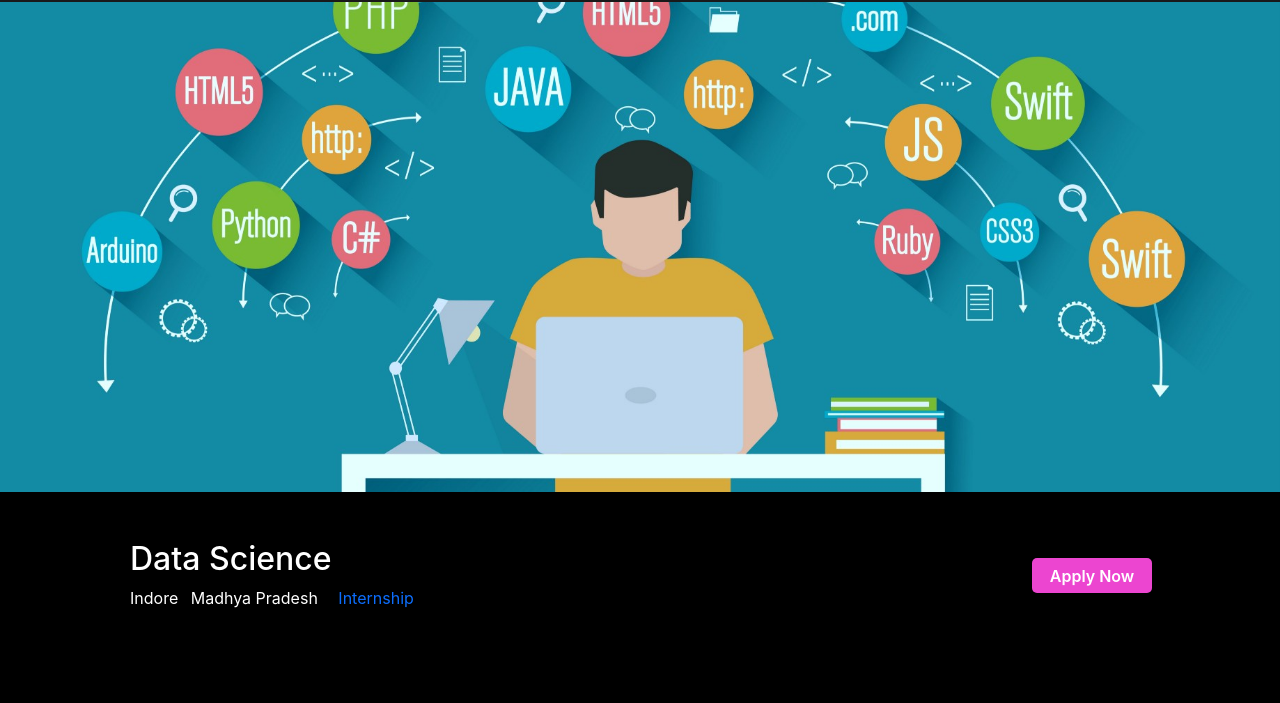
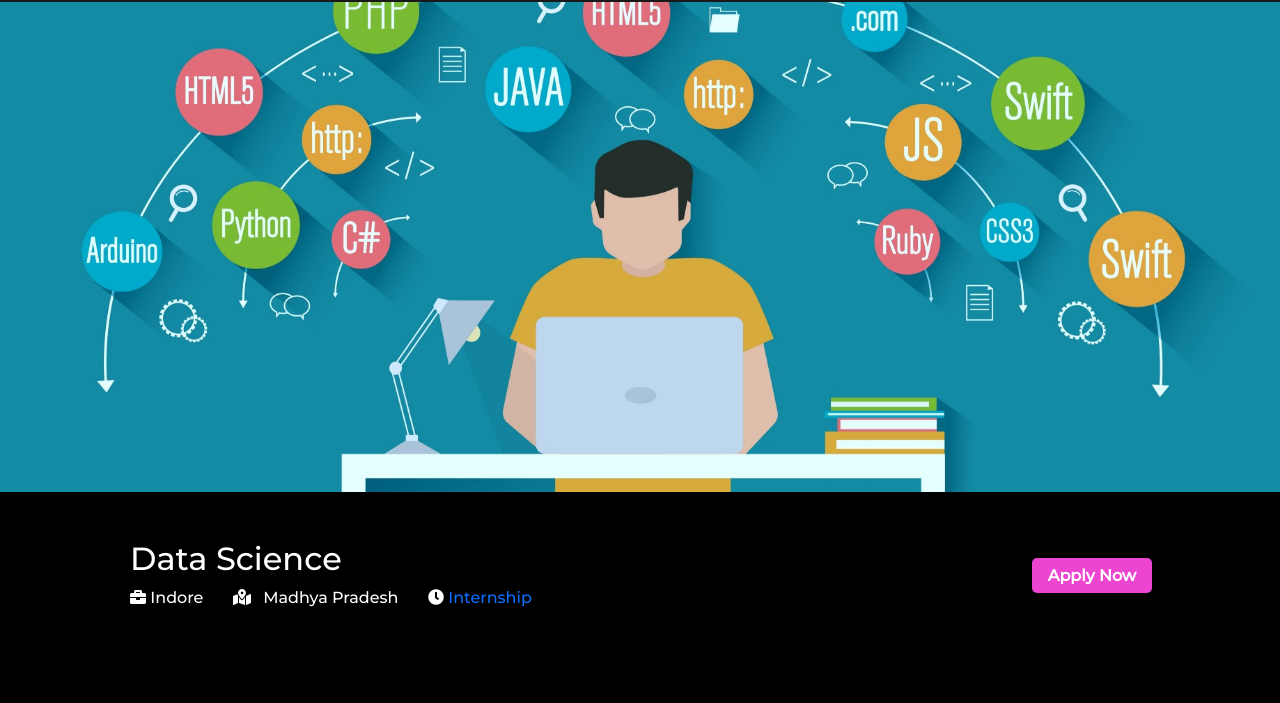
Before and after one commit to nidhinsankar/techsnap_jobs_static, a plain HTML site: page seointern.html in a window 1280 px wide. Shown: the part 68-771 px from the top of the page. Drawn offline with nearby package versions, Linux system fonts and the light colour scheme.

Commit message:
font changes

```diff
--- a/seointern.html
+++ b/seointern.html
@@ -4,6 +4,9 @@
     <meta charset="UTF-8" />
     <meta http-equiv="X-UA-Compatible" content="IE=edge" />
     <meta name="viewport" content="width=device-width, initial-scale=1.0" />
+    <link rel="preconnect" href="https://fonts.googleapis.com">
+    <link rel="preconnect" href="https://fonts.gstatic.com" crossorigin>
+    <link href="https://fonts.googleapis.com/css2?family=Montserrat:wght@200;500&display=swap" rel="stylesheet">
     <link rel="stylesheet" href="https://cdnjs.cloudflare.com/ajax/libs/font-awesome/5.15.4/css/all.min.css" integrity="sha512-1ycn6IcaQQ40/MKBW2W4Rhis/DbILU74C1vSrLJxCq57o941Ym01SwNsOMqvEBFlcgUa6xLiPY/NS5R+E6ztJQ==" crossorigin="anonymous" referrerpolicy="no-referrer" />
     <link
       href="https://cdn.jsdelivr.net/npm/bootstrap@5.0.2/dist/css/bootstrap.min.css"
@@ -74,10 +77,18 @@
                   <div>
                     <h2>Data Science</h2>
                     <div>
-                      <span class="ml-0 mr-2 mb-2"><span class="icon-briefcase mr-2"></span>Indore</span>
-                      <span class="m-2"><span class="icon-room mr-2"></span>Madhya Pradesh</span>
-                      <span class="m-2"><span class="icon-clock-o mr-2"></span><span class="text-primary">Internship
-                          </span></span>
+                      <span class="ml-0 mr-2 mb-2">
+                        <i class="fa fa-briefcase"></i>
+                      </span>Indore</span>
+                      &nbsp; &nbsp;
+                      <span class="m-2">
+                        <i class="fa fa-map-marked-alt"></i>
+                      </span>Madhya Pradesh</span>
+                      &nbsp; &nbsp;
+                      <span class="m-2">
+                        <i class="fa fa-clock"></i>
+                        <span class="text-primary">Internship
+                      </span></span>
                     </div>
                   </div>
                 </div>
--- a/style.css
+++ b/style.css
@@ -15,8 +15,7 @@ html {
   scroll-behavior: smooth;
 }
 body {
-  font-family: -apple-system, BlinkMacSystemFont, "Segoe UI", Roboto, Oxygen,
-    Ubuntu, Cantarell, "Open Sans", "Helvetica Neue", sans-serif;
+  font-family: "Montserrat", sans-serif;
 }
 @media screen and (prefers-reduced-motion: no-preference) {
   html {
```
